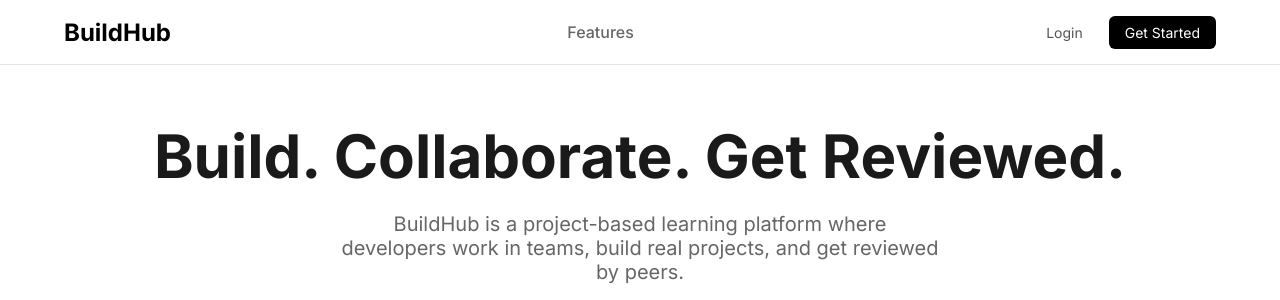
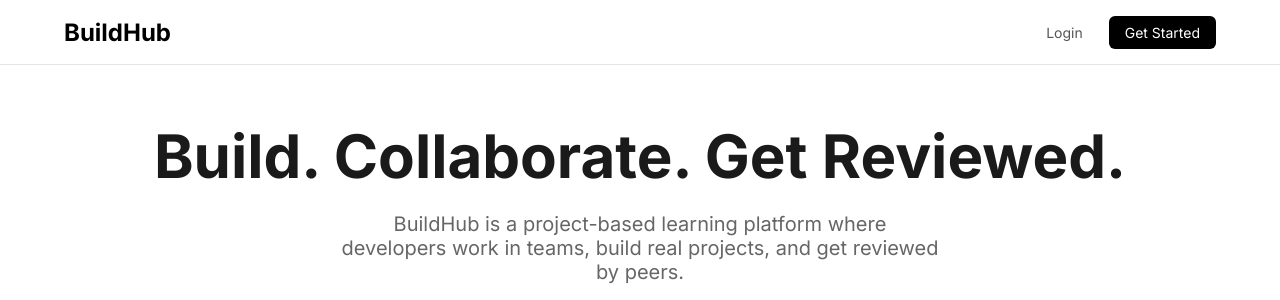
Before and after one commit to charanachanta2/BuildHub, a Flask app: page / in a window 1280 px wide. Shown: the top 300 px of the page. Run offline with Flask 3, Linux system fonts and the light colour scheme.

Commit message:
Update index.html

```diff
--- a/templates/index.html
+++ b/templates/index.html
@@ -196,10 +196,6 @@
     <nav class="nav">
         <a href="/" class="logo">BuildHub</a>
 
-        <ul class="nav-links">
-            <li><a href="#features">Features</a></li>
-        </ul>
-
         <div class="auth-buttons">
             <a href="/login" class="btn btn-secondary">Login</a>
             <a href="/register" class="btn btn-primary">Get Started</a>
```
